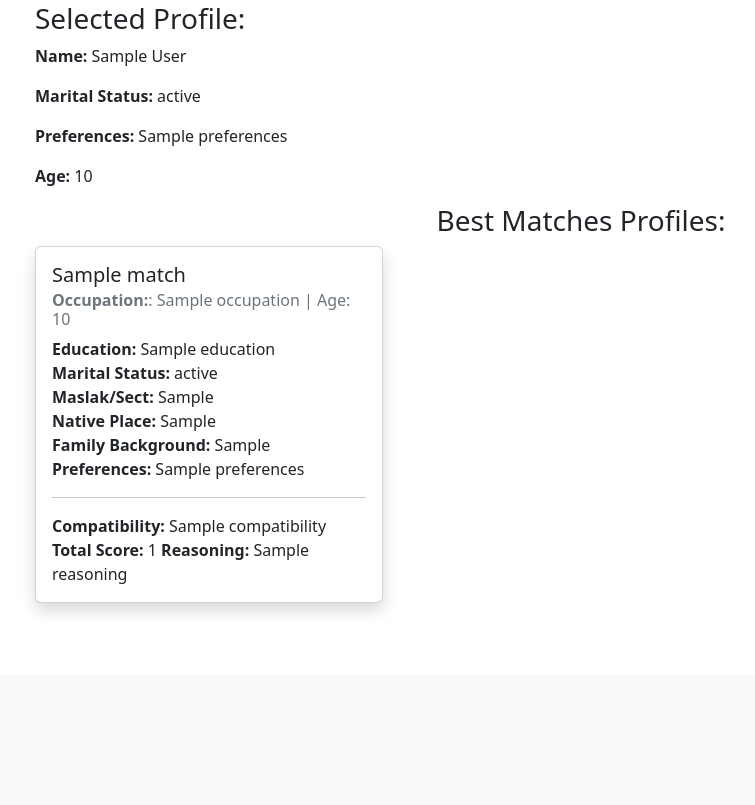
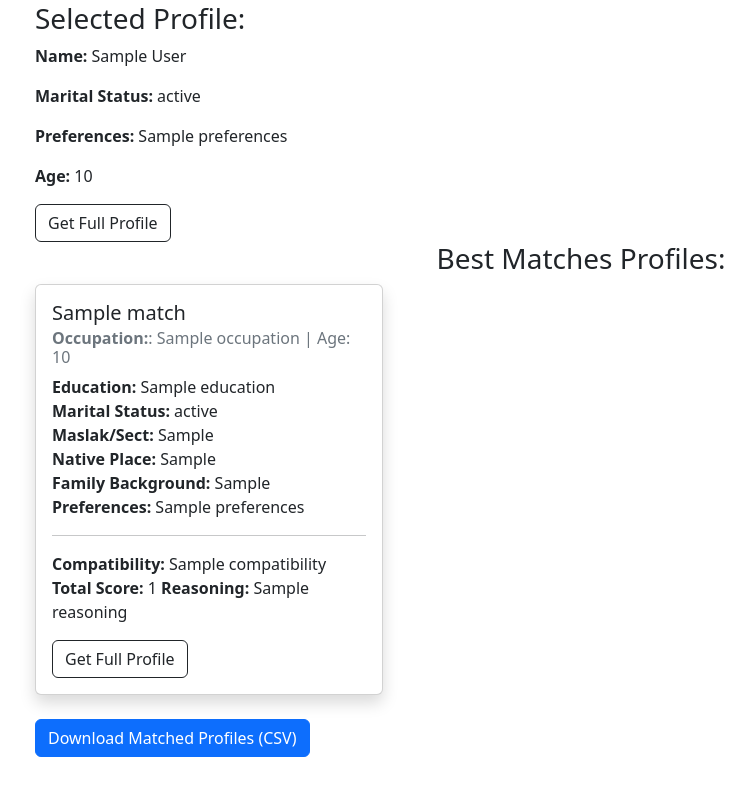
Before and after one commit to syedarshad7862/full-matrimony, a FastAPI app: template templates/find_matches.html in a window 1280 px wide. Shown: the part 360-1165 px from the top of the page, without its empty margins (59-814 px from the left). Before the commit the page ends 972 px from the top, so only its background shows below. Run offline with FastAPI, Linux system fonts and the light colour scheme; the template is opened without the code that fills it: most values are stand-ins (such as "Sample title", 1, 10 or a date in 2020).

Commit message:
added new prompt

```diff
--- a/main.py
+++ b/main.py
@@ -3,11 +3,11 @@ from config.db import client,agents_db
 from models.user import UserRegister,UserLogin,UserUpdateBioData
 from utils import hash_password, verify_password, create_jwt_token,create_access_token, get_authenticated_agent_db
 from auth import get_current_user,admin_required
-from fastapi.responses import RedirectResponse
+from fastapi.responses import RedirectResponse, StreamingResponse,JSONResponse
 from starlette.responses import HTMLResponse
 from fastapi.templating import Jinja2Templates
 from fastapi.staticfiles import StaticFiles
-# from fastapi.middleware.cors import CORSMiddleware
+from fastapi.middleware.cors import CORSMiddleware
 from passlib.context import CryptContext
 from functions.extract_text import extract_text_from_pdf
 from functions.search_matches import create_chunks,extract_indices_from_vector,semantic_search_llm,create_faiss_index,transform_llm_response
@@ -18,6 +18,10 @@ from bson import ObjectId
 from bson.errors import InvalidId
 import pdb
 from dataclasses import asdict
+from typing import Optional
+import csv
+import io
+import time
 
 app = FastAPI()
 
@@ -31,6 +35,14 @@ pwd_context = CryptContext(schemes=["bcrypt"], deprecated="auto")
 #     allow_methods=["*"],
 #     allow_headers=["*"],
 # )
+# Allow frontend to access backend
+app.add_middleware(
+    CORSMiddleware,
+    allow_origins=["*"],
+    allow_credentials=True,
+    allow_methods=["*"],
+    allow_headers=["*"],
+)
 UPLOAD_DIR = "uploads"  # Directory to store uploaded PDFs
 os.makedirs(UPLOAD_DIR, exist_ok=True)  # Create folder if not exists
 # Serve static files
@@ -266,11 +278,12 @@ async def upload_pdf_db(request: Request ,file: UploadFile = File(...), user_db=
     added = await db["user_profiles"].insert_one(format_data)
     return RedirectResponse("/upload", status_code=303)
 
-@app.get("/profiles")
-async def get_profiles(request: Request,user_db=Depends(get_authenticated_agent_db)):
-    user, db = user_db
-    all_profiles = await db["user_profiles"].find({}).to_list(length=None)
-    return templates.TemplateResponse("profiles.html", {"request": request, "user": user, 'profiles': all_profiles})
+# @app.get("/profiles")
+# async def get_profiles(request: Request,user_db=Depends(get_authenticated_agent_db)):
+#     user, db = user_db
+#     # all_profiles = await db["user_profiles"].find({}).to_list(length=None)
+#     # return templates.TemplateResponse("profiles.html", {"request": request, "user": user, 'profiles': all_profiles})
+#     return templates.TemplateResponse("profiles.html", {"request": request, "user": user})
 
 @app.get("/edit-profiles/{profile_id}")
 async def edit_profile(request: Request,profile_id: str,user_db=Depends(get_authenticated_agent_db)):
@@ -412,8 +425,7 @@ async def show_matches(
     result = transform_llm_response(llm_response)
     # Convert all Match dataclass objects to plain dictionaries
     matches = [m.dict() for m in result['matches']]
-    print(matches)
-    print(f"selected_profile: {selected_profile}")
+    print(f"selected_profile: {selected_profile} \n\n Matches Profiles: {matches} \n\n matched_profiles: {matched_profiles}")
     # pdb.set_trace()
     return templates.TemplateResponse(
     "find_matches.html",
@@ -422,23 +434,114 @@ async def show_matches(
         "user": user,
         "profiles": await db["user_profiles"].find({}).to_list(length=None),
         "selected_profile": selected_profile,
-        "matched_profiles": matches  # your transformed matches
+        "matched_profiles": matches,  # your transformed matches
+        "top": top
+
     }
 )
 
+@app.post("/download_matches_csv")
+async def download_matches_csv(
+    profile_id: str = Form(...),
+    top: str = Form(...),
+    user_db=Depends(get_authenticated_agent_db)
+):
+    user, db = user_db
+    print(f"{top} type of top: {type(top)}")
+    selected_profile = await db["user_profiles"].find_one({"_id": ObjectId(profile_id)})
+    if not selected_profile:
+        raise HTTPException(status_code=404, detail="Profile not found")
 
+    full_name = selected_profile.get("full_name", "Name not found")
 
-    # return templates.TemplateResponse(
-    #     "show_matches.html",
-    #     {"request": request, "user": user, "selected_profile": selected_profile}
-    # )
+    texts, profile_df = await create_chunks(MONGO_URI, db.name, "user_profiles")
 
+    matched_profiles, query_text = extract_indices_from_vector(profile_df, full_name, int(top))
+
+    if matched_profiles.empty:
+        raise HTTPException(status_code=404, detail="No matches found")
+
+    llm_response = semantic_search_llm(matched_profiles, query_text)
+    result = transform_llm_response(llm_response)
+    matches = [m.dict() for m in result['matches']]
+    print(f"matched_profiles: {type(matched_profiles)}\n\n matches: {type(matches)}")
+    # pdb.set_trace()
+    # Prepare CSV
+    output = io.StringIO()
+    writer = csv.writer(output)
+
+    # Write Selected Profile First
+    writer.writerow(["Selected Profile"])  # Title
+    for key, value in selected_profile.items():
+        writer.writerow([key, value])
+
+    # Optional separator
+    writer.writerow([])
+    writer.writerow(["Matched Profiles"])
+
+    # if matches:
+    #     # Write Matched Profiles Headers
+    #     writer.writerow(matches[0].keys())
+
+    #     # Write Matched Profiles Data
+    #     for match in matches:
+    #         writer.writerow(match.values())
+    if not matched_profiles.empty:
+        output.write(matched_profiles.to_csv(index=False))
+
+    output.seek(0)
+
+    return StreamingResponse(output, media_type="text/csv", headers={
+        "Content-Disposition": "attachment; filename=matched_profiles.csv"
+    })
 @app.post("/create-vectors")
 async def create_vector(request: Request, user_db= Depends(get_authenticated_agent_db)):
     user, db = user_db
     await create_faiss_index(MONGO_URI,db.name,"user_profiles")
     print(MONGO_URI,db.name,"user_profiles")
     return {"message": "Created vectors successfully!"}
+
+# profile completion filter
+@app.get("/api/filtered-profiles")
+async def profile_completion(request: Request,user_db = Depends(get_authenticated_agent_db), min_completion: Optional[int] = 10):
+    try:
+        # time.sleep(5)  # simulate delay
+        user, db = user_db
+        query = {"profile_completion": {"$gte": min_completion}}
+        print(query)
+        profiles = await db["user_profiles"].find(query).to_list(length=None)
+        print(len(profiles))
+        # return {"message": profiles}
+        return templates.TemplateResponse("profiles.html", {
+            "request": request,
+            "user": user,
+            "total_profiles": len(profiles),
+            "profiles": profiles,
+            "min_completion": min_completion
+        })
+        # return JSONResponse(content={"profiles": profiles,"user": user})
+    except Exception as e:
+        return HTTPException(status_code=500, detail="Error: {e}")
+
+@app.get("/api/full-details")
+async def full_details_json(profile_id: int, user_db = Depends(get_authenticated_agent_db)):
+    user, db = user_db
+    profile = await db["user_profiles"].find_one({"profile_id": profile_id})
+    if not profile:
+        return JSONResponse(status_code=404, content={"error": "Profile not found"})
+    # Convert ObjectId to str
+    profile["_id"] = str(profile["_id"])
+    print(profile)
+    return profile  # FastAPI will return JSON
+
+# @app.post("/api/full-details")
+# async def full_details(request: Request, profile_id: int = Form(...), user_db = Depends(get_authenticated_agent_db)):
+#     user, db = user_db
+#     profile = await db["user_profiles"].find_one({"profile_id": profile_id})
+#     return templates.TemplateResponse("full_profile.html", {
+#         "request": request,
+#         "profile": profile
+#     })
 # logout route
 @app.get("/logout")
 async def logout():
--- a/static/script.js
+++ b/static/script.js
@@ -1,10 +1,84 @@
 function confirmDelete() {
     return confirm("Are you sure you want to delete your biodata? This action cannot be undone.")
 }
-console.log("this is working")
 console.log("this is working")
 
 function editProfile(id) {
     console.log("running inside edit fn")
     window.location.href = '/edit-profiles/' + id;
 }
+
+// GetRequest method
+
+const GetRequest = async(url) => {
+    // fetching data from url
+    let response = await fetch(url);
+
+    // convert response into json
+    let data = response.json()
+    return data
+}
+
+    // async function loadProfiles() {
+    //   const minCompletion = document.getElementById('filter-select').value;
+
+    //   try {
+    //     const response = await fetch(`/api/filtered-profiles?min_completion=${minCompletion}`);
+    //     const data = await response.json();
+    //     console.log(data);
+    //     // document.getElementById('profile-container').innerHTML = html;
+    //   } catch (err) {
+    //     console.error("Error loading profiles:", err);
+    //   }
+
+
+    // }
+
+function showLoader() {
+    try {
+        document.getElementById("loader").style.display = "block";
+    } catch (err) {
+        console.error("Error in showLoader:", err);
+    }
+}
+
+function disableBtn(){
+    try {
+        let btn = document.getElementById("btn-show")
+        btn.innerHTML = `<span class="spinner-border spinner-border-sm" role="status" aria-hidden="true"></span>
+        Loading...`
+        btn.disabled = true;
+        console.log("btn is fire");
+
+    } catch (error) {
+        console.errer("error in disableBtn: ", error)
+    }
+}
+
+function fetchFullProfile(profileId) {
+  fetch(`/api/full-details?profile_id=${profileId}`)
+    .then(response => {
+      if (!response.ok) throw new Error("Profile not found");
+      return response.json();
+    })
+    .then(profile => {
+      document.getElementById("profileModalLabel").textContent = `${profile.full_name}'s Full Profile`;
+      document.getElementById("profileModalBody").innerHTML = `
+        <p><strong>Age:</strong> ${profile.age}</p>
+        <p><strong>date of birth:</strong> ${profile.date_of_birth}</p>
+        <p><strong>Gender:</strong> ${profile.gender}</p>
+        <p><strong>Height:</strong> ${profile.height}</p>
+        <p><strong>Occupation:</strong> ${profile.occupation}</p>
+        <p><strong>Education:</strong> ${profile.education}</p>
+        <p><strong>Marital Status:</strong> ${profile.marital_status}</p>
+        <p><strong>Maslak/Sect:</strong> ${profile.maslak_sect}</p>
+        <p><strong>Education:</strong> ${profile.contact_no}</p>
+        <p><strong>Native Place:</strong> ${profile.native_place}</p>
+        <p><strong>Family Background:</strong> ${profile.family_background}</p>
+        <p><strong>Preferences:</strong> ${profile.preferences}</p>
+      `;
+    })
+    .catch(error => {
+      document.getElementById("profileModalBody").innerHTML = `<div class="alert alert-danger">${error.message}</div>`;
+    });
+}
--- a/templates/edit_profile.html
+++ b/templates/edit_profile.html
@@ -4,7 +4,7 @@
 
 {% block content %}
 
-<a href="/profiles" class="btn btn-dark mb-3">Back</a>
+<a href="/api/filtered-profiles" class="btn btn-dark mb-3">Back</a>
 <form action="/edit-profile/{{profile._id}}" method="post" class="rounded shadow bg-white mx-auto">
     <div class="row rounded shadow mx-auto bg-white mb-3">
     <div class="m-3 p-4">
--- a/templates/find_matches.html
+++ b/templates/find_matches.html
@@ -5,7 +5,7 @@
 {% block content %}
     <div class="container my-5">
     <h2 class="text-center">Select User Profile</h2>
-    <form action="/show_matches" method="post" enctype="multipart/form-data">
+    <form action="/show_matches" method="post" enctype="multipart/form-data" onsubmit="disableBtn()">
         <div class="row mb-3 my-3 p-3 rounded shadow bg-white mx-auto">
                 <!-- <h5>Student Name</h5> -->
         <div class="col-sm-6 mb-3">
@@ -26,11 +26,15 @@
                     <option value="3">3</option>
                     <option value="5">5</option>
                     <option value="10">10</option>
+                    <option value="15">15</option>
+                    <option value="20">20</option>
+                    <option value="30">30</option>
+                    <option value="40">40</option>
                 </select>
             </div>
         </div>
         <div class="text-center mx-auto my-3">
-                <button class="btn btn-dark w-50" id="">Submit</button>
+                <button class="btn btn-dark w-50" id="btn-show">Submit</button>
         </div>
     </form>
 
@@ -41,11 +45,19 @@
     <p><strong>Preferences:</strong> {{ selected_profile.preferences }}</p>
     <p><strong>Age:</strong> {{ selected_profile.age }}</p>
     <!-- Add more selected profile fields if needed -->
+        <button
+            class="btn btn-outline-dark"
+            data-bs-toggle="modal"
+            data-bs-target="#profileModal"
+            onclick="fetchFullProfile('{{ selected_profile.profile_id }}')"
+            >
+            Get Full Profile
+            </button>
 {% endif %}
 
 <h3 class="text-center">Best Matches Profiles:</h3>
 <div class="row">
-    {% for match in matched_profiles %}
+    {% for match in matched_profiles| sort(attribute='total_score', reverse=True) %}
     <div class="col-md-4 mb-4">
       <div class="card h-100 rounded shadow bg-white">
         <div class="card-body">
@@ -65,9 +77,47 @@
             <strong>Total Score:</strong> {{ match.score_breakdown.total_score }}
             <strong>Reasoning:</strong> {{ match.score_breakdown.Reasoning }}
           </p>
+            <!-- <a href="/api/full-details?profile_id={{match.profile_id}}" class="btn btn-outline-dark">Get Full Profile</a> -->
+            <!-- <form action="/api/full-details" method="post">
+            <input type="hidden" name="profile_id" value="{{ match.profile_id }}">
+            <button type="submit" class="btn btn-outline-dark">Get Full Profile</button>
+            </form>  -->
+            <!-- Button that opens the modal and fetches profile -->
+            <button
+            class="btn btn-outline-dark"
+            data-bs-toggle="modal"
+            data-bs-target="#profileModal"
+            onclick="fetchFullProfile('{{ match.profile_id }}')"
+            >
+            Get Full Profile
+            </button>
+
+
         </div>
       </div>
     </div>
     {% endfor %}
+    {% if matched_profiles %}
+    <form method="post" action="/download_matches_csv">
+        <input type="hidden" name="profile_id" value="{{ selected_profile['_id'] }}">
+        <input type="hidden" name="top" value="{{ top }}">
+        <button type="submit" class="btn btn-primary text-center">Download Matched Profiles (CSV)</button>
+    </form>
+{% endif %}
+
+<div class="modal fade" id="profileModal" tabindex="-1" aria-labelledby="profileModalLabel" aria-hidden="true">
+  <div class="modal-dialog modal-lg modal-dialog-scrollable">
+    <div class="modal-content">
+      <div class="modal-header">
+        <h5 class="modal-title" id="profileModalLabel">Full Profile</h5>
+        <button type="button" class="btn-close" data-bs-dismiss="modal" aria-label="Close"></button>
+      </div>
+      <div class="modal-body" id="profileModalBody">
+        <!-- Profile info will be injected here -->
+      </div>
+    </div>
+  </div>
+</div>
+
 </div>
 {% endblock %}
--- a/templates/layouts/navbar.html
+++ b/templates/layouts/navbar.html
@@ -15,7 +15,7 @@
           <a class="nav-link" href="/find">Find Matchs</a>
         </li>
         <li class="nav-item">
-          <a class="nav-link" href="/profiles">Profiles</a>
+          <a class="nav-link" href="/api/filtered-profiles">Profiles</a>
         </li>
         <!-- <li class="nav-item dropdown">
           <a class="nav-link dropdown-toggle" href="#" id="navbarDropdown" role="button" data-bs-toggle="dropdown" aria-expanded="false">
```
Also changed, not shown: functions/search_matches.py (+134 -31 lines), templates/full_profile.html (added, +7 -0 lines), templates/profiles.html (+35 -1 lines), test.py (+63 -11 lines), 2 other files.
